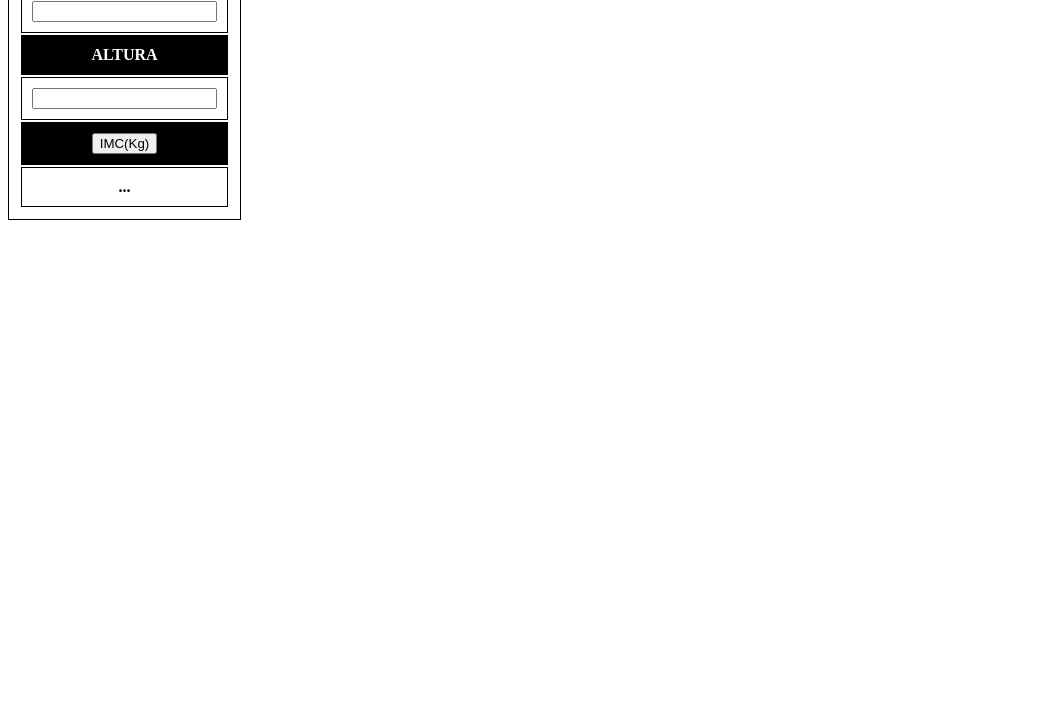
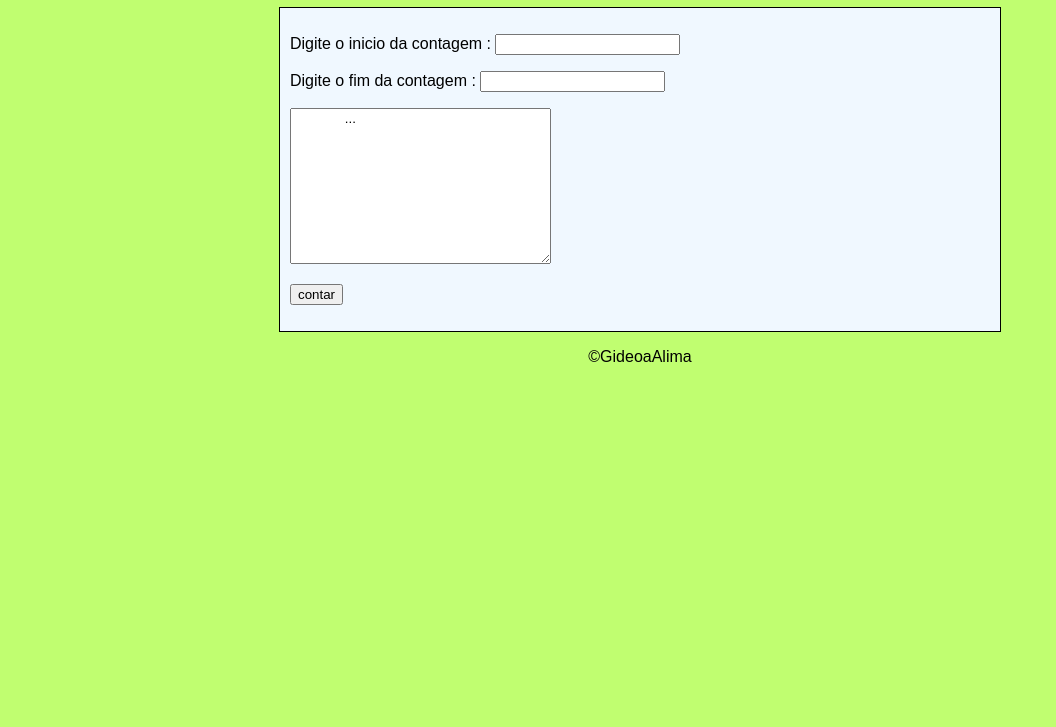
Before and after one commit to GideaoAlcantara/Javascript, a plain HTML site: page revisao/ex1/imdex.html in a window 1280 px wide. Shown: the part 73-800 px from the top of the page, without its empty margins (0-1056 px from the left). Drawn offline with Linux system fonts and the light colour scheme.

Commit message:
aula 02 revisando reperticão

```diff
--- a/revisao/ex1/ex001.js
+++ b/revisao/ex1/ex001.js
@@ -1,17 +1,59 @@
-let valor = [1,3,2,4,6,5,7,9,8,0]
 
-//valor.sort()
+function contar() {
+    let num01 = window.document.getElementById('inum')
+    let num02 = window.document.querySelector('input#iinum')
+    let exit = window.document.getElementById('iresp')
 
-valor[10] = 10
+    let valor01 = Number(num01.value)
+    let valor02 = Number(num02.value)
 
-console.log(valor);
+   for (let index = 0; index < valor02; index++) {
 
-let resp = valor[3] * valor[3]
 
-console.log(resp);
+        exit.innerHTML+=`${valor01} `
+        valor01+=1
 
-console.log();
 
-for(let x in valor){
-    console.log(`a casa ${x} tem o valor ${valor[x]}`);
+
+   }
+
+
 }
+
+/*
+ while (valor02 > valor01) {
+
+        exit.innerHTML += `${valor01} `
+        valor01 += 1
+    }
+*/
+//----------------------------------------------
+/*
+do {
+        exit.innerHTML+=`${valor01} `
+        valor01+=1
+
+   } while (valor02 >= valor01);
+ */
+//--------------------------------------------------
+/*
+if (valor02 > valor01) {
+
+    do {
+        exit.innerHTML+=`${valor01} `
+        valor01+=1
+
+   } while (valor02 >= valor01);
+
+   } else {
+       if(valor02 < valor01){
+
+        do {
+            exit.innerHTML+=`${valor01} `
+            valor01-=1
+
+       } while (valor02 <= valor01);
+
+       }
+   }
+*/
--- a/revisao/ex1/imdex.html
+++ b/revisao/ex1/imdex.html
@@ -4,46 +4,58 @@
     <meta charset="UTF-8">
     <meta http-equiv="X-UA-Compatible" content="IE=edge">
     <meta name="viewport" content="width=device-width, initial-scale=1.0">
-    <title>Document</title>
+    <title>Revisão 02</title>
     <style>
-        h1{
-            width: 300px;
-            height: 300px;
-            background-color: brown;
+        *{
+            font-family: Arial, Helvetica, sans-serif;
         }
-        table,th{
+        body{
+            background-color: rgb(192, 254, 112);
+        }
+         header,footer{
+            text-align: center;
+         }
+         section{
             border: 1px solid black;
+            max-width: 700px;
+            margin: auto;
             padding: 10px;
+            background-color: aliceblue;
+         }
+         section>p>textarea{
+             margin: auto;
+         }
 
-        }
+    </style>
 
-        th.caixa1{
-            background-color: black;
-            color: white;
-        }
-    </style>
 </head>
 <body>
-    <table>
-        <tr>
-            <th class="caixa1">PESO</th>
-        </tr>
-        <tr>
-            <th><input type="number" name="" id=""></th>
-        </tr>
-        <tr>
-            <th class="caixa1">ALTURA</th>
-        </tr>
-        <tr>
-            <th><input type="number" name="" id=""></th>
-        </tr>
-        <tr>
-            <th class="caixa1"><input type="button" value="IMC(Kg)"></th>
-        </tr>
-        <tr>
-            <th>...</th>
-        </tr>
-    </table>
+   <header>
+          <h1>contador de numero</h1>
+   </header>
+
+    <section>
+        <p>
+            <label for="inum">Digite o inicio da contagem :</label>
+            <input type="number" name="num" id="inum">
+        </p>
+        <p>
+            <label for="iinum">Digite o fim da contagem :</label>
+            <input type="number" name="num" id="iinum">
+        </p>
+        <textarea name="resp" id="iresp" cols="30" rows="10">
+              ...
+        </textarea>
+        <p>
+            <input type="button" value="contar" onclick="contar()">
+        </p>
+
+    </section>
+
+     <footer>
+           <p>&copy;GideoaAlima</p>
+     </footer>
+
     <script src="ex001.js"></script>
 </body>
 </html>
```
Also changed, not shown: revisao/ex5/ex5.js (line endings or trailing spaces).
